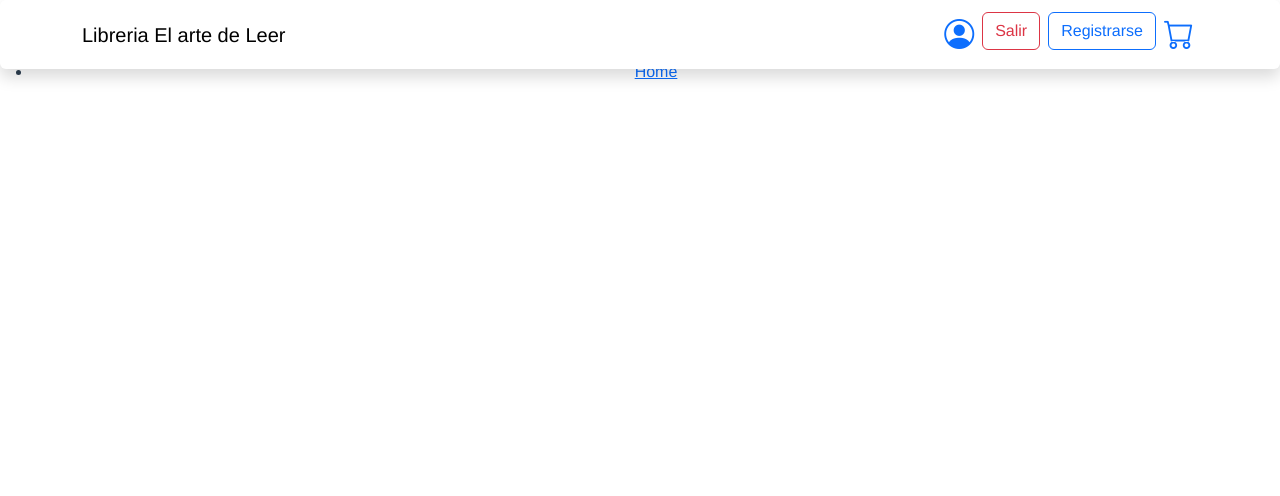
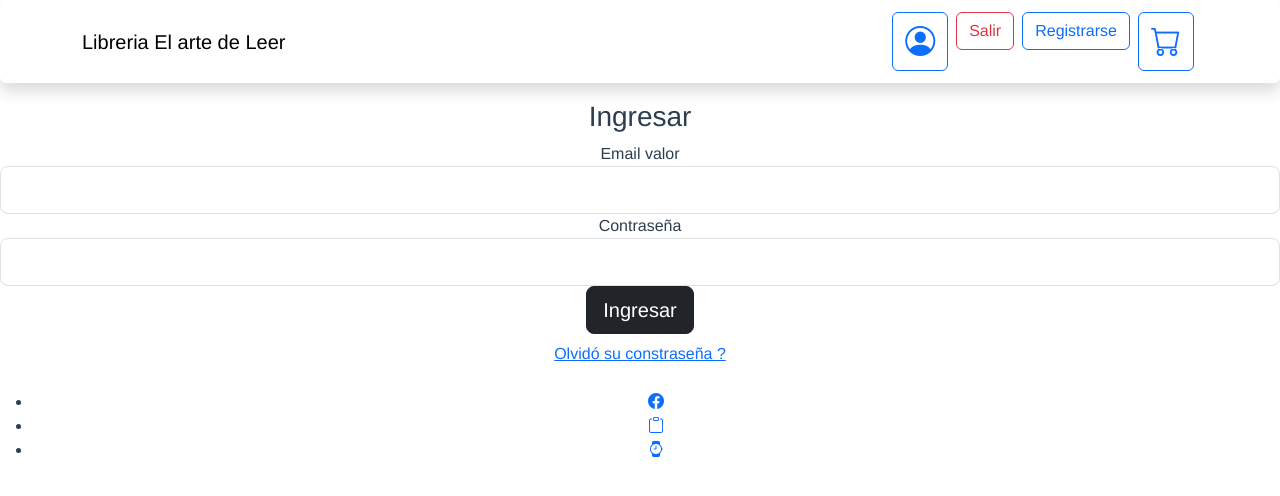
Before and after one commit to andreavgomez/curso-vue-coderhouse, a Vue app: page /login in a window 1280 px wide. Shown: the top 496 px of the page. Built offline with nearby package versions, Linux system fonts and the light colour scheme.

Commit message:
Arreglos

```diff
--- a/src/components/Login.vue
+++ b/src/components/Login.vue
@@ -33,6 +33,7 @@
 
 <script>
 export default {
+    name: "LoginComponent",
     data() {
         return {
             input: {
@@ -45,23 +46,23 @@ export default {
             variable:"valor"
         }
     },
-    methods: {
-        login() {
-            if (this.input.username != "" && this.input.password != "") {
-                if (this.input.username == this.mockUsuario.username && this.input.password == this.mockUsuario.password) {
-                    this.$emit("authenticated", true);
-                    // Indicando el primer componente al cual accede una vez autorizado
-      name: 'lista',
-                    this.$router.replace({ name: "lista" });
-                    console.log("The username and password are Correct");
-                } else {
-                    console.log("The username and / or password is incorrect");
-                }
-            } else {
-                console.log("A username and password must be present");
-            }
+    // methods: {
+    //     login() {
+    //         if (this.input.username != "" && this.input.password != "") {
+    //             if (this.input.username == this.mockUsuario.username && this.input.password == this.mockUsuario.password) {
+    //                 this.$emit("authenticated", true);
+    //                 // Indicando el primer componente al cual accede una vez autorizado
+    //   name: 'lista',
+    //                 this.$router.replace({ name: "lista" });
+    //                 console.log("The username and password are Correct");
+    //             } else {
+    //                 console.log("The username and / or password is incorrect");
+    //             }
+    //         } else {
+    //             console.log("A username and password must be present");
+    //         }
 
-        }
-    }
+    //     }
+    // }
 }
 </script>
--- a/src/components/NavbarComponent.vue
+++ b/src/components/NavbarComponent.vue
@@ -11,8 +11,8 @@
         <ul class="nav navbar-nav flex-row float-right inline-block">
           <li class="nav-item">
             <!-- <router-link class="btn btn-outline-primary" v-if="!authenticated" to="/login">Ingresar</router-link> -->
-            <!-- <router-link class="btn btn-outline-primary" to="/login">Ingresar</router-link> -->
-            <a href="/login"><i class="bi bi-person-circle bi-size"></i></a>
+            <router-link class="btn btn-outline-primary" to="/login"><i class="bi bi-person-circle bi-size"></i></router-link>
+            <!-- <a href="/login"><i class="bi bi-person-circle bi-size"></i></a> -->
 
           </li>
           <li class="nav-item">
@@ -26,7 +26,8 @@
           </li>
           <li class="nav-item">
             <!-- <router-link class="btn btn-outline-primary" to="/carrito">carrito</router-link> -->
-            <a href="/carrito" ><i class="bi bi-cart bi-size"></i></a>
+            <!-- <a href="/carrito" ><i class="bi bi-cart bi-size"></i></a> -->
+            <router-link class="btn btn-outline-primary" to="/carrito"><i class="bi bi-cart bi-size"></i></router-link>
           </li>
         </ul>
       </div>
--- a/src/router.js
+++ b/src/router.js
@@ -3,6 +3,7 @@ import VueRouter from "vue-router";
 
 import HomePage from "./views/HomePage.vue";
 import CarritoComponent from "./components/CarritoComponent.vue";
+import LoginComponent from "./components/Login.vue"
 
 
 Vue.use(VueRouter);
@@ -10,6 +11,7 @@ Vue.use(VueRouter);
 const routes = [
   { path: "/", component: HomePage, name: "home" },
   { path: "/carrito", component: CarritoComponent ,name: "CarritoComponent"},
+  { path: "/login", component: LoginComponent ,name: "LoginComponent"},
 ];
 
 const router = new VueRouter({
```
